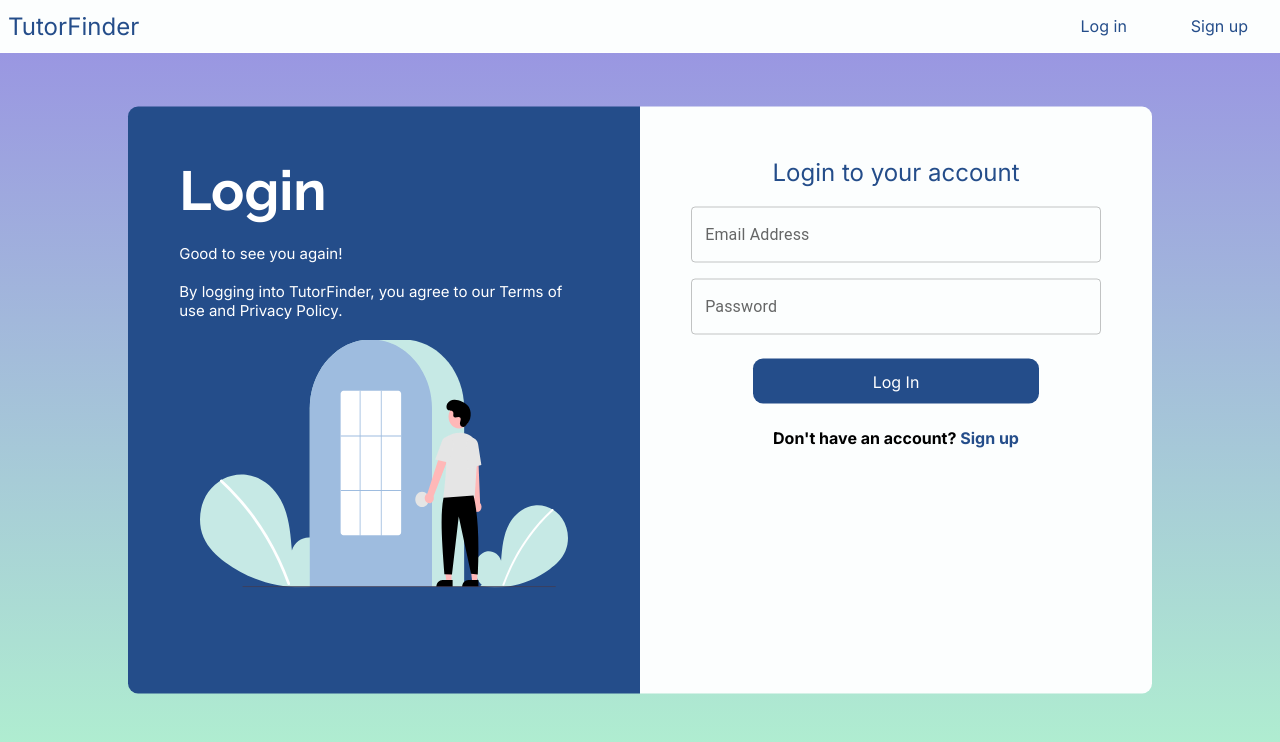
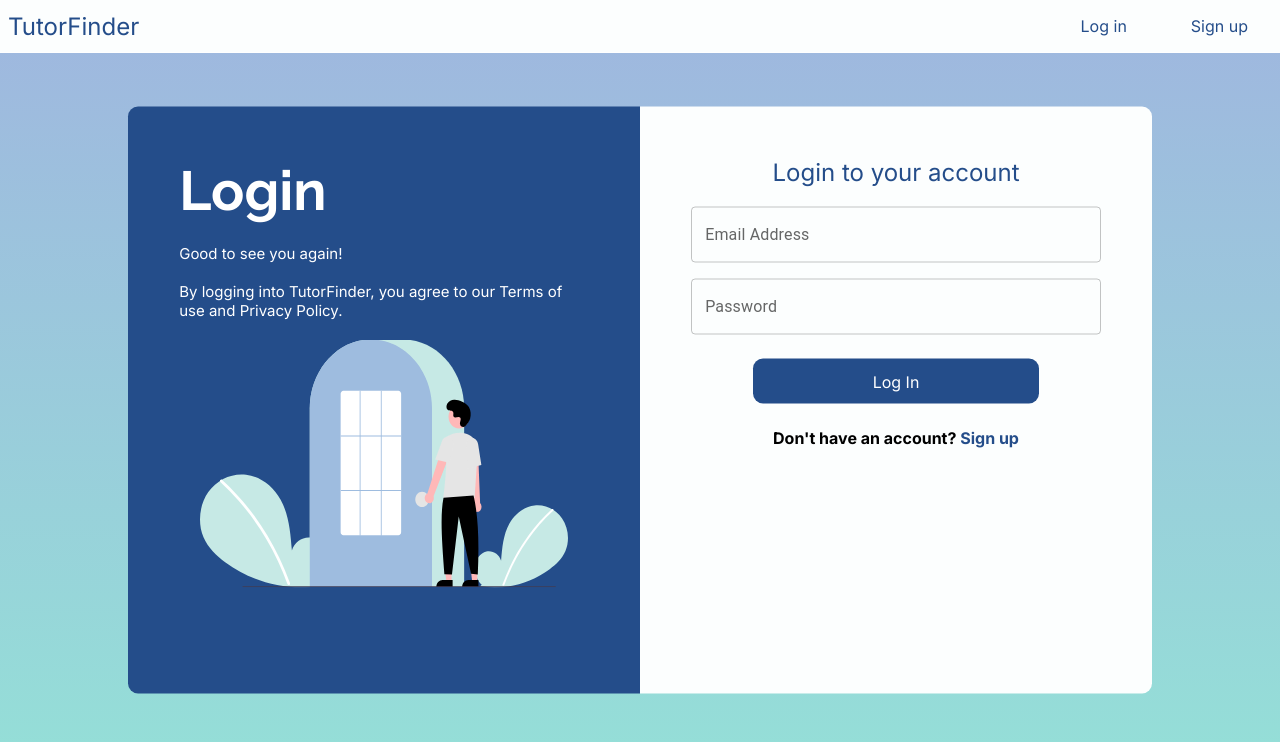
Before and after one commit to inqi007/tutorfinder, a React (Create React App) app in the folder client/: page /signin in a window 1280 px wide. Shown: the top 742 px of the page. Built offline with nearby package versions, Linux system fonts and the light colour scheme.

Commit message:
changed bg

```diff
--- a/client/src/pages/SignUp.scss
+++ b/client/src/pages/SignUp.scss
@@ -1,5 +1,5 @@
 .sign_up {
-  background-image: linear-gradient(to top, #b1f4cf 0%, #9890e3 100%);
+  background: linear-gradient(180deg, #9FB7DF 2.55%, #94E1D7 100%);
   height: 100vh;
 
   .box {
```
